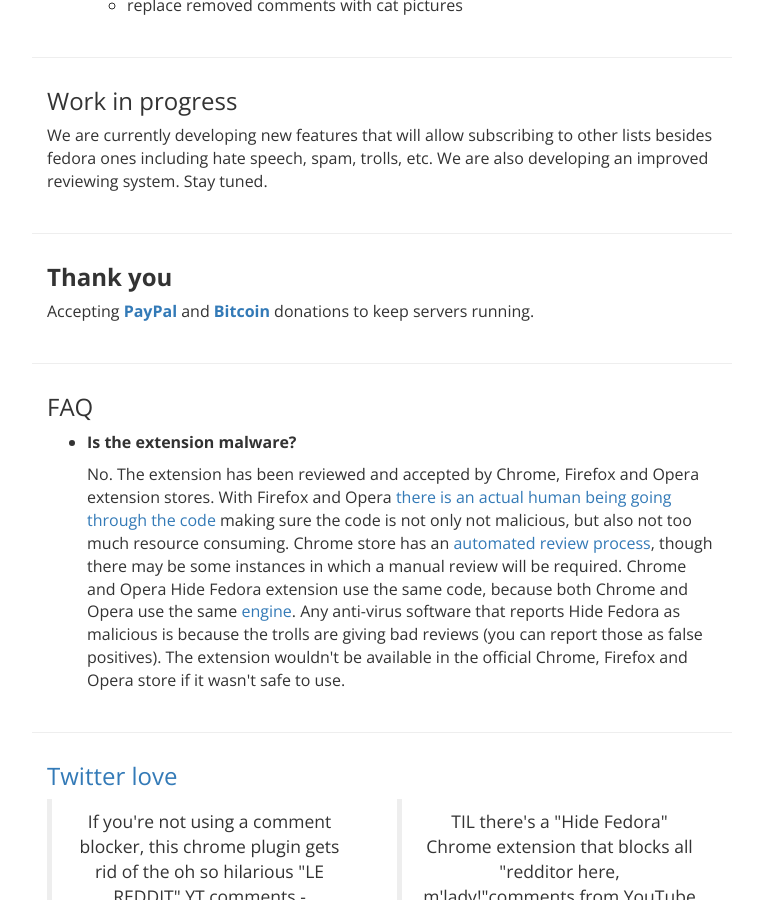
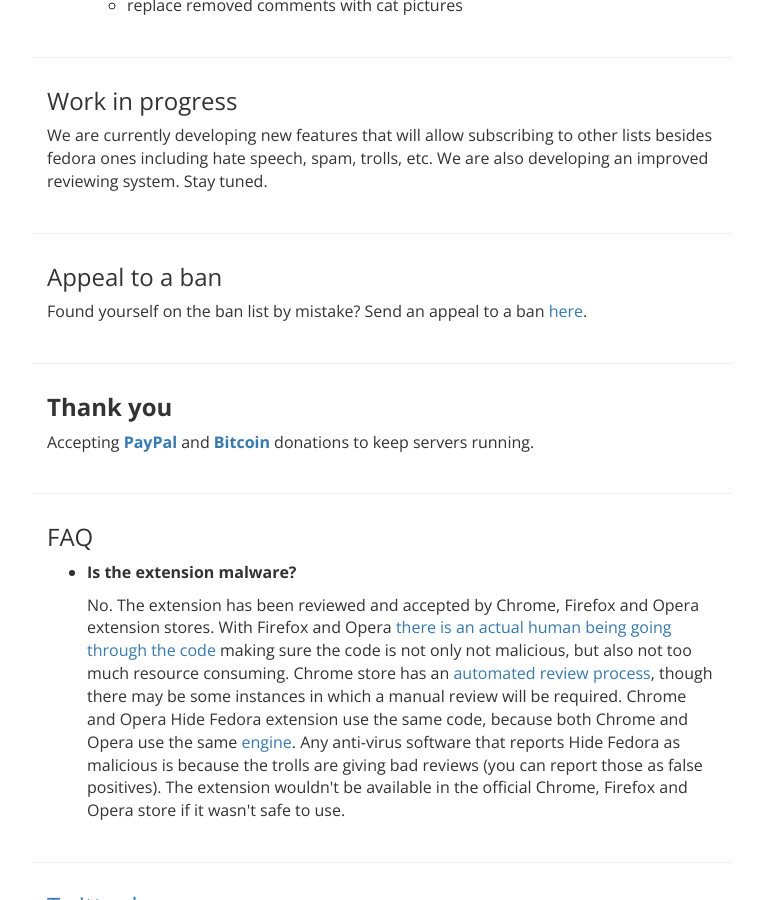
Before and after one commit to hadalin/hidefedora, a Jekyll site: the page built from index.html, in a window 1280 px wide and 900 px high, scrolled down 850 px. Shown: the whole window, without its empty margins (258-1021 px from the left). Built offline with Jekyll 4.4.1, drawn with Linux system fonts in a browser that asks for light colours; nearby versions of some CDN libraries; comment, search, counter and statistics services are not loaded.

Commit message:
Add appeal ban section

```diff
--- a/index.html
+++ b/index.html
@@ -60,24 +60,23 @@ layout: default
 
 <hr>
 
-<!-- <div class="row section">
-  <div class="col-xs-12">
-    <h2 id="appeal">Appeal to a ban</h2>
-  </div>
-  <div class="col-xs-12">
-    <p>Found yourself on the ban list by mistake? Send an appeal to a ban <a href="https://jhvisser.com/hidefedora/html/unban/appeal.php">here</a>.</p>
-  </div>
-</div>
-
-<hr>
- -->
-
 <div class="row section">
   <div class="col-xs-12">
     <h2 id="appeal">Work in progress</h2>
   </div>
   <div class="col-xs-12">
     <p>We are currently developing new features that will allow subscribing to other lists besides fedora ones including hate speech, spam, trolls, etc. We are also developing an improved reviewing system. Stay tuned.</p>
+  </div>
+</div>
+
+<hr>
+
+<div class="row section">
+  <div class="col-xs-12">
+    <h2 id="appeal">Appeal to a ban</h2>
+  </div>
+  <div class="col-xs-12">
+    <p>Found yourself on the ban list by mistake? Send an appeal to a ban <a href="https://jhvisser.com/hidefedora/appeal">here</a>.</p>
   </div>
 </div>
 
```
